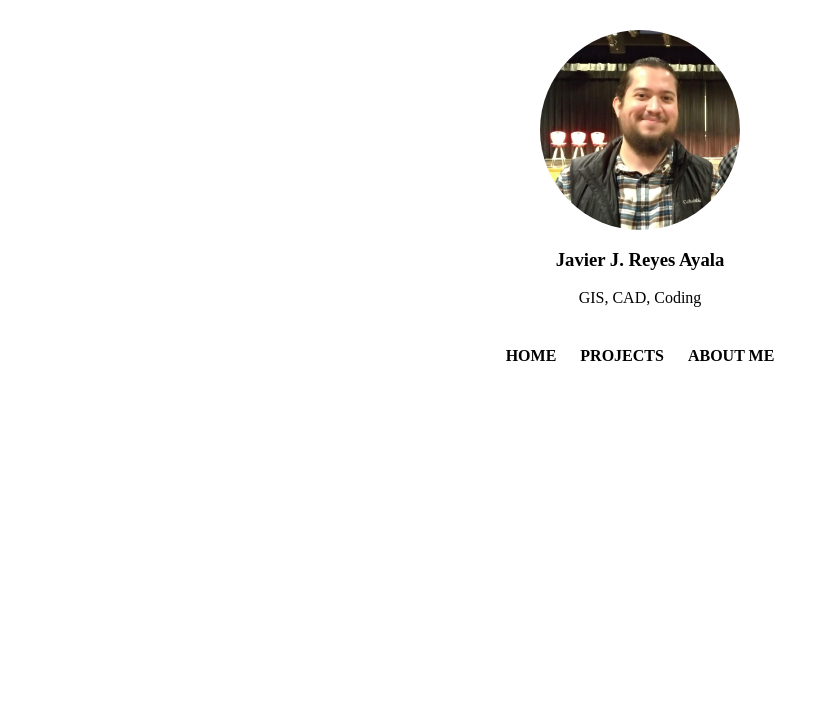
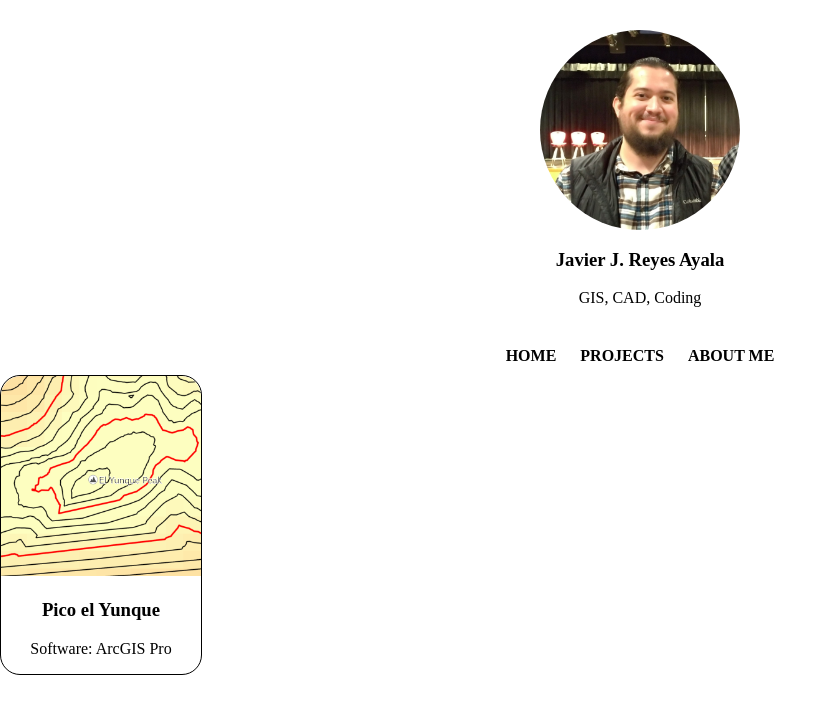
Before and after one commit to javjreyes/GISPortfolio, a plain HTML site: page index.html in a window 1280 px wide. Shown: the whole page, without its empty margins (0-837 px from the left). Drawn offline with Linux system fonts and the light colour scheme.

Commit message:
add project card "Pico el Yunque"

```diff
--- a/index.html
+++ b/index.html
@@ -25,7 +25,18 @@
         <a href="projects.html">PROJECTS</a>
         <a href="aboutMe.html">ABOUT ME</a>
     </div>
+
+    <!--Project Cards-->
+    <div id="container">
+        <div class="projCard">
+          <img src="images/IconPicoElYunque.png" alt="Countours of Pico El Yunque">
+          <h3>Pico el Yunque</h3>
+          <p>
+            Software: ArcGIS Pro
+          </p>
         </div>
+    </div>
+
 
 </body>
 
```
Lines whose indentation alone changed are shown as unchanged.
